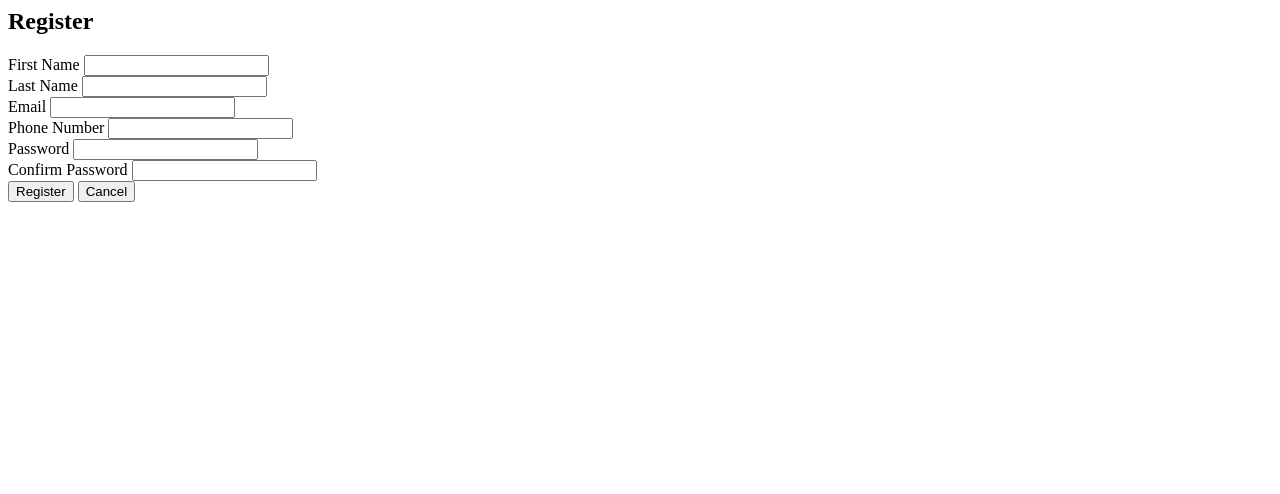
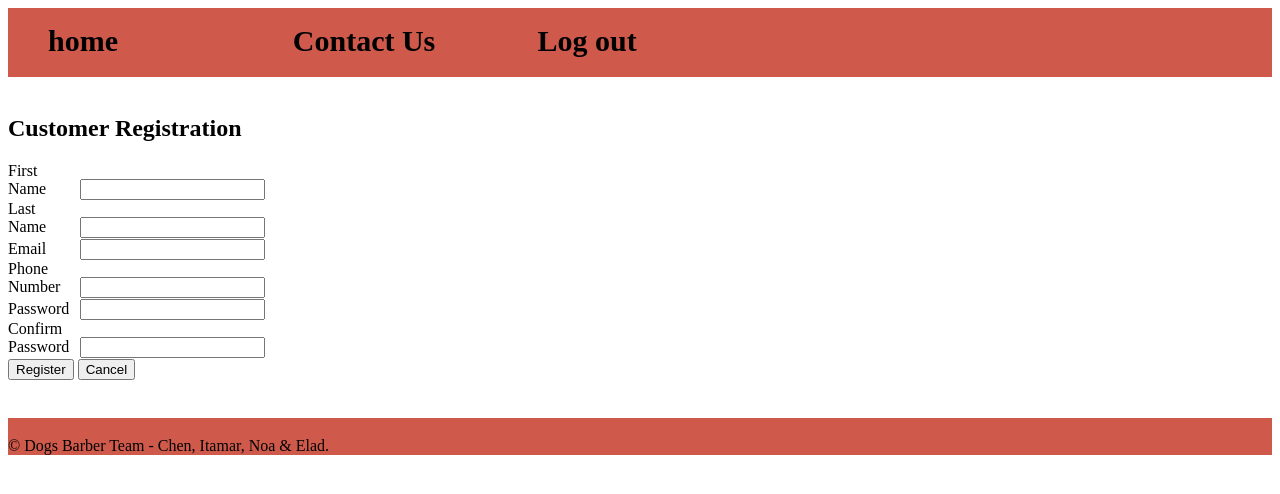
Before and after one commit to Noa-Git/dogsBarber, a CodeIgniter app: page /backend/index.php/customers/register in a window 1280 px wide. Shown: the top 494 px of the page. Run offline with CodeIgniter, Linux system fonts and the light colour scheme.

Commit message:
added Ajax support to Customer registration. added templates views for header, footer common style, login and register. added css files

```diff
--- a/application/controllers/Customers.php
+++ b/application/controllers/Customers.php
@@ -14,8 +14,7 @@ class Customers extends CI_Controller {
 
     public function index() {
         $this->login();
-        // $data['Customer']=$this->Customers_model->get_customers();
-        //  print_r($data);
+
     }
 
     public function success() {
@@ -24,55 +23,46 @@ class Customers extends CI_Controller {
     }
 
     public function login($error = null) {
-        //  $this->load->view('templates/header');
-        //$this->load->view('templates/headerC');
+		$this->load->view('templates/styleCss');
+		$this->load->view('templates/loginCss');
+		$this->load->view('templates/header');
         $data['error'] = $error;
         $this->load->view('customers/login', $data);
+		$this->load->view('templates/footer');
     }
 
     public function register($info = null) {
-        $data['info'] = $info;
+		$this->load->view('templates/styleCss');
+		$this->load->view('templates/registerCss');
+		$this->load->view('templates/header');
+    	$data['info'] = $info;
         $this->load->view('customers/register', $data);
+		$this->load->view('templates/footer');
     }
 
     public function save_customer() {
 		$this->form_validation->set_rules('email', 'Email', 'required|valid_email');
-		if ($this->form_validation->run() == FALSE) {
-			$error = ['message' => 'Please insert your email address'];
-			$this->register($error);
+		$this->form_validation->set_rules('fname', 'first name', 'required|alpha|min_length[1]');
+		$this->form_validation->set_rules('lname', 'last name', 'required|alpha|min_length[1]');
+		$this->form_validation->set_rules('phone', 'phone number', 'required|numeric|min_length[1]');
+		$this->form_validation->set_rules('password', 'password', 'required|min_length[4]');
+		$this->form_validation->set_rules('confirmPassword', 'confirm password', 'required|matches[password]');
+
+		if ($this->form_validation->run() == false){
+			$errors = array(
+				'error' => true,
+				'email_error' => form_error('email'),
+				'fname_error' => form_error('fname'),
+				'lname_error' => form_error('lname'),
+				'phone_error' => form_error('phone'),
+				'password_error' => form_error('password'),
+				'confirmPassword_error' => form_error('confirmPassword')
+			);
+			echo json_encode($errors);
 			return;
 		}
-        $this->form_validation->set_rules('fname', 'first name', 'required|alpha|min_length[1]');
-        if ($this->form_validation->run() == FALSE) {
-            $error = ['message' => 'Please insert your first name'];
-            $this->register($error);
-            return;
-        }
-		$this->form_validation->set_rules('lname', 'last name', 'required|alpha|min_length[1]');
-		if ($this->form_validation->run() == FALSE) {
-			$error = ['message' => 'Please insert your first name'];
-			$this->register($error);
-			return;
-		}
-		$this->form_validation->set_rules('phone', 'phone number', 'required|numeric|min_length[1]');
-		if ($this->form_validation->run() == FALSE) {
-			$error = ['message' => 'Please insert your phone number'];
-			$this->register($error);
-			return;
-		}
-        $this->form_validation->set_rules('password', 'password', 'required|min_length[4]');
-        if ($this->form_validation->run() == FALSE) {
-            $error = ['message' => 'Password have to contain at least 4 charachters'];
-            $this->register($error);
-            return;
-        }
-        $this->form_validation->set_rules('confirmPassword', 'confirm password', 'required|matches[password]');
-        if ($this->form_validation->run() == FALSE) {
-            $error = ['message' => 'Password does not match!'];
-            $this->register($error);
-            return;
-        }
-        //preparing data for db
+
+		//preparing data for db
          $data = array(
             'email' => $this->input->post('email'),
             'first_name' => $this->input->post('fname'),
@@ -83,13 +73,16 @@ class Customers extends CI_Controller {
 
         $error = $this->Customers_model->save($data);
         if ($error) {
-            $this->register($error);
+            $errors = array('error' => true,'db_error' => $error);
+			echo json_encode($errors);
+
         } else {
             $data['loggedin'] = '1';
             $data['message'] = 'User Registered successfuly';
             $data['code'] = 1;
             $this->session->set_userdata($data);
-            $this->login();
+
+            echo json_encode(array('success' => true));
         }
     }
 
--- a/application/views/customers/register.php
+++ b/application/views/customers/register.php
@@ -1,37 +1,102 @@
 </head>
 <body>
     <main id="mainWrraper">
-        <h2>Register</h2>
+        <h2>Customer Registration</h2>
 
-        <div id="info"><?php
-            if ($info != null) {
-                echo $info['message'];
-            }?>
-        </div>
+		<span id="db_error" class="error"></span>
 
-<?php echo form_open('Customers/save_customer'); ?>
+<?php echo form_open('Customers/save_customer', array('id'=>'register_form')); ?>
         <label>First Name</label>
         <input type="text" name="fname" required /><br>
+		<span id="fname_error" class="error"></span>
         <label>Last Name</label>
         <input type="text" name="lname" required /><br>
-        <label>Email</label>
+		<span id="lname_error" class="error"></span>
+		<label>Email</label>
         <input type="text" name="email" required /><br>
+		<span id="email_error" class="error"></span>
         <label>Phone Number</label>
         <input type="text" name="phone" required /><br>
+		<span id="phone_error" class="error"></span>
         <label>Password</label>
         <input type="password" name="password"  required/><br>
+		<span id="password_error" class="error"></span>
         <label>Confirm Password</label>
         <input type="password" name="confirmPassword"  required/><br>
+		<span id="confirmPassword_error" class="error"></span>
         <input class="createForm" type="submit" name="submit" value="Register"/>
         <input id="Cancel" class="createForm" type="button" name="submit" value="Cancel" />
 <?php echo form_close(); ?>
 
     </main>
     <script>
-        document.getElementById("Cancel").onclick = function ()
-        {
-            window.location.href = "<?php echo site_url('Customers/login'); ?>";
-        };
+		$(document).ready(function (){
+			document.getElementById("Cancel").onclick = function ()
+			{
+				window.location.href = "<?php echo site_url('Customers/login'); ?>";
+			};
+
+			$('#register_form').on('submit', function (event) {
+				event.preventDefault();
+
+				$.ajax({
+					url: "<?php echo base_url(); ?>Customers/save_customer",
+					method: "POST",
+					data: $(this).serialize(),
+					dataType: "json",
+					success: function (data){
+						if(data.error){
+							if(data.fname_error != ''){
+								$('#fname_error').html(data.fname_error);
+							}
+							else{
+								$('#fname_error').html('');
+							}
+							if(data.lname_error != ''){
+								$('#lname_error').html(data.lname_error);
+							}
+							else{
+								$('#lname_error').html('');
+							}
+							if(data.email_error != ''){
+								$('#email_error').html(data.email_error);
+							}
+							else{
+								$('#email_error').html('');
+							}
+							if(data.phone_error != ''){
+								$('#phone_error').html(data.phone_error);
+							}
+							else{
+								$('#phone_error').html('');
+							}
+							if(data.password_error != ''){
+								$('#password_error').html(data.password_error);
+							}
+							else{
+								$('#password_error').html('');
+							}
+							if(data.confirmPassword_error != ''){
+								$('#confirmPassword_error').html(data.confirmPassword_error);
+							}
+							else{
+								$('#confirmPassword_error').html('');
+							}
+							if(data.db_error != ''){
+								$('#db_error').html(data.db_error);
+							}
+							else{
+								$('#db_error').html('');
+							}
+						}
+						if (data.success){
+							window.location.href = "<?php echo site_url('Customers/login'); ?>";
+						}
+					}
+				})
+			});
+		});
+
     </script>
 
 </body>
--- /dev/null
+++ b/application/views/templates/footer.php
@@ -0,0 +1,5 @@
+		<footer>
+			&copy; Dogs Barber Team - Chen, Itamar, Noa & Elad.
+		</footer>
+	</body>
+</html>
--- /dev/null
+++ b/application/views/templates/header.php
@@ -0,0 +1,12 @@
+
+	</head>
+	<body>
+	<header>
+		<nav>
+			<ul>
+				<li><a href="#">home</a></li>
+				<li><a href="#">Contact Us</a></li>
+				<li><a href="/customers/logout">Log out</a></li>
+			</ul>
+		</nav>
+	</header>
--- /dev/null
+++ b/application/views/templates/loginCss.php
@@ -0,0 +1 @@
+<link rel="stylesheet" type="text/css" href="<?php echo base_url('assets/css/login.css'); ?>" >
--- /dev/null
+++ b/application/views/templates/registerCss.php
@@ -0,0 +1 @@
+<link rel="stylesheet" type="text/css" href="<?php echo base_url('assets/css/register.css'); ?>" >
--- /dev/null
+++ b/application/views/templates/styleCss.php
@@ -0,0 +1,7 @@
+<!doctype html>
+<html>
+	<head>
+		<link rel="stylesheet" type="text/css" href="<?php echo base_url('assets/css/style.css'); ?>" >
+		<script src="https://code.jquery.com/jquery-3.5.1.min.js"
+				integrity="sha256-9/aliU8dGd2tb6OSsuzixeV4y/faTqgFtohetphbbj0="
+				crossorigin="anonymous"></script>
--- /dev/null
+++ b/assets/css/register.css
@@ -0,0 +1,15 @@
+.error {
+	color: red;
+	font-size: 18px;
+	font-weight: bold;
+}
+
+label {
+	display: inline-block;
+	margin-right: 5px;
+	width: 5%;
+}
+
+.text{
+	width: 40%;
+}
--- /dev/null
+++ b/assets/css/style.css
@@ -0,0 +1,29 @@
+
+nav {
+	background-color: #cf5a4c;
+	overflow: auto;
+	margin-bottom: 3%;
+	padding-bottom: 1.5%;
+}
+
+ul {
+	list-style-type: none;
+}
+
+li {
+	float: left;
+	width: 20%;
+}
+
+a {
+	text-decoration: none;
+	color: black;
+	font-size: 30px;
+	font-weight: bold;
+}
+footer {
+	background-color: #cf5a4c;
+	overflow: auto;
+	margin-top: 3%;
+	padding-top: 1.5%;
+}
```
Also changed, not shown: assets/css/login.css (added).
